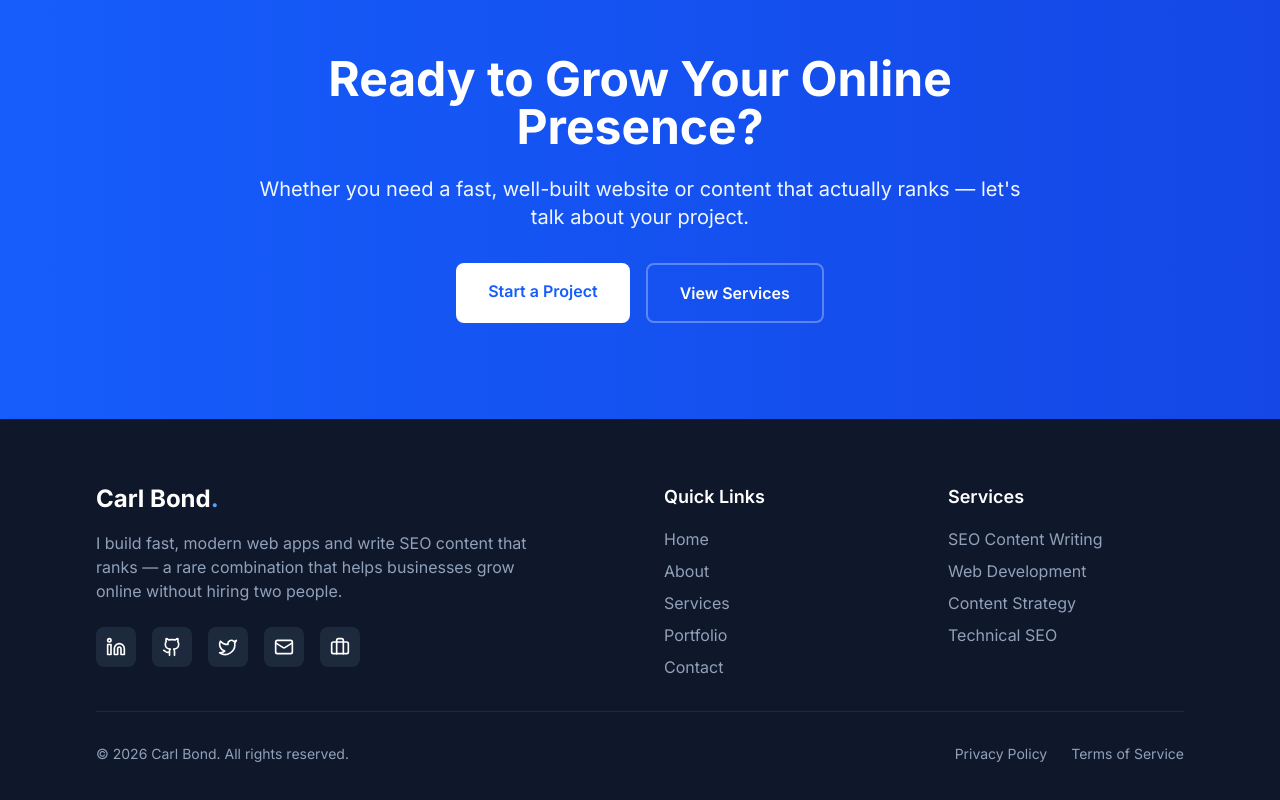
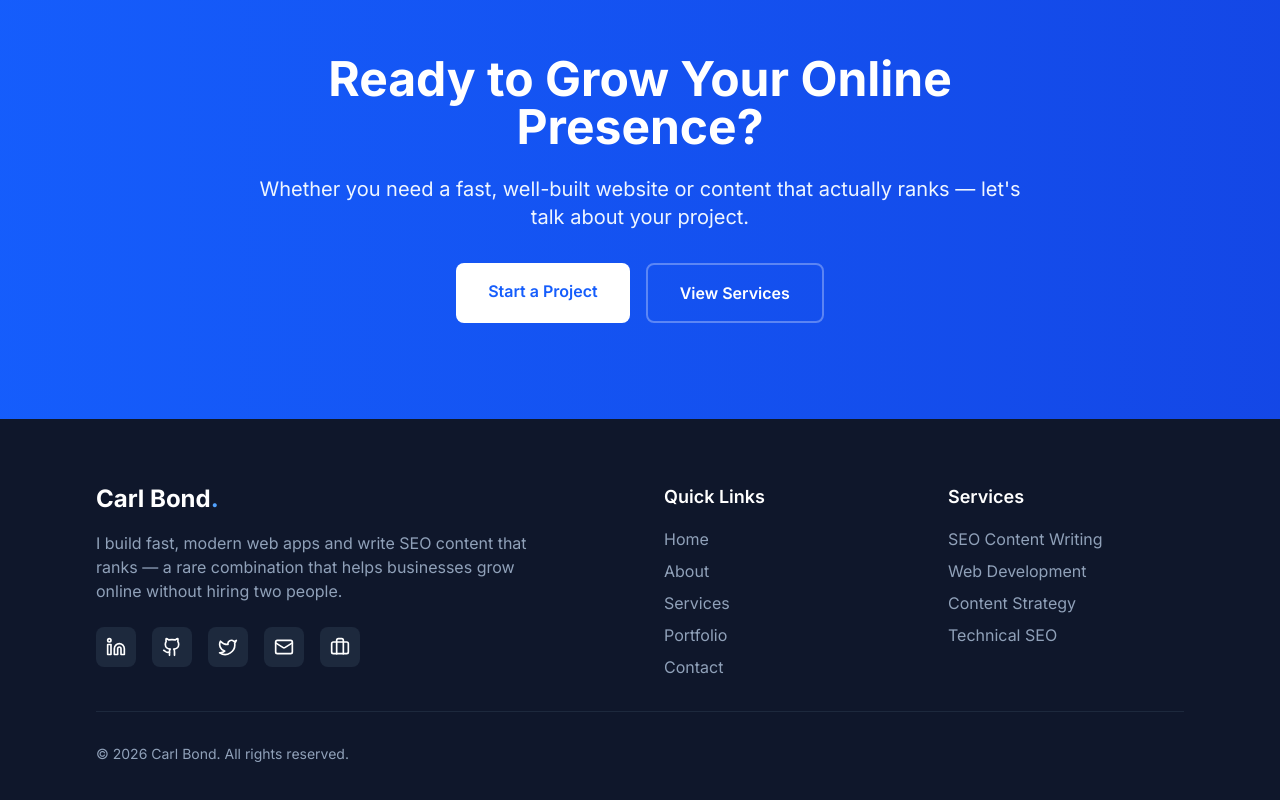
Before and after one commit to Sick-Carlito/portfolio-website, a Next.js app: page / in a window 1280 px wide. Shown: the part 5070-5870 px from the top of the page. Built offline with nearby package versions, Linux system fonts and the light colour scheme; no server answers.

Commit message:
feat(footer): remove privacy policy and terms of service links

```diff
--- a/src/components/layout/Footer.tsx
+++ b/src/components/layout/Footer.tsx
@@ -92,14 +92,6 @@
             <p className="text-slate-400 text-sm">
               &copy; {currentYear} {siteConfig.name}. All rights reserved.
             </p>
-            <div className="flex gap-6 text-sm text-slate-400">
-              <Link href="/privacy" className="hover:text-white transition-colors">
-                Privacy Policy
-              </Link>
-              <Link href="/terms" className="hover:text-white transition-colors">
-                Terms of Service
-              </Link>
-            </div>
           </div>
         </div>
       </Container>
```
